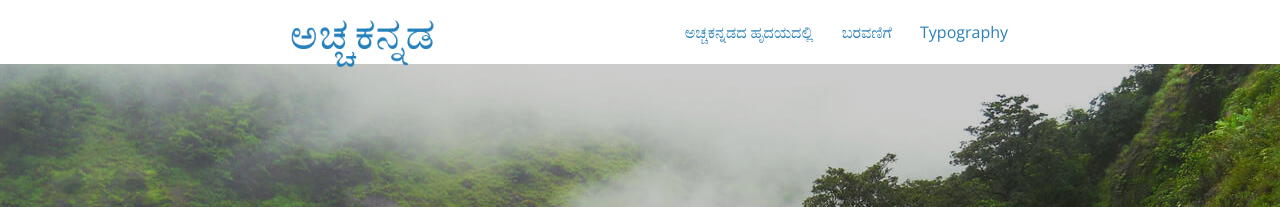
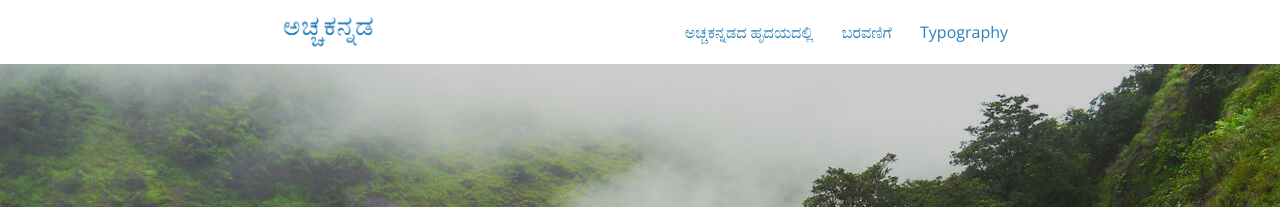
Before and after one commit to bencentra/centrarium, a Jekyll site: the page built from index.html, in a window 1280 px wide. Shown: the top 207 px of the page. Built offline with Jekyll 4.4.1, drawn with Linux system fonts in a browser that asks for light colours; nearby versions of some CDN libraries; the list of posts is cut into pages by our own code; a style sheet for code colours, icons or effects is not loaded.

Commit message:
Update _layout.scss

```diff
--- a/_sass/_layout.scss
+++ b/_sass/_layout.scss
@@ -130,7 +130,7 @@ pre code.hljs {
     	padding-left: $em-base;
     }
     img {
-      max-height: 4em;
+      max-height: 2.5em;
       margin-top: 0.75em;
       padding-right: 1em;
     }
@@ -247,6 +247,7 @@ pre code.hljs {
 		display: block;
 		margin: auto;
 		width: 90%;
+		height: 4em;
 	}
 	/*
 	*	Posts
```
